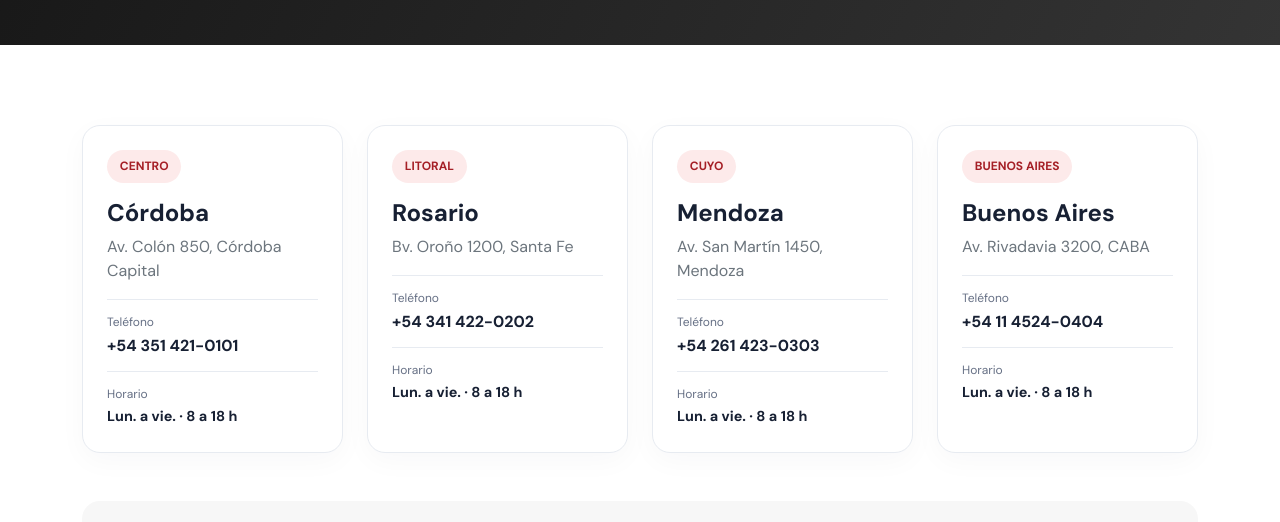
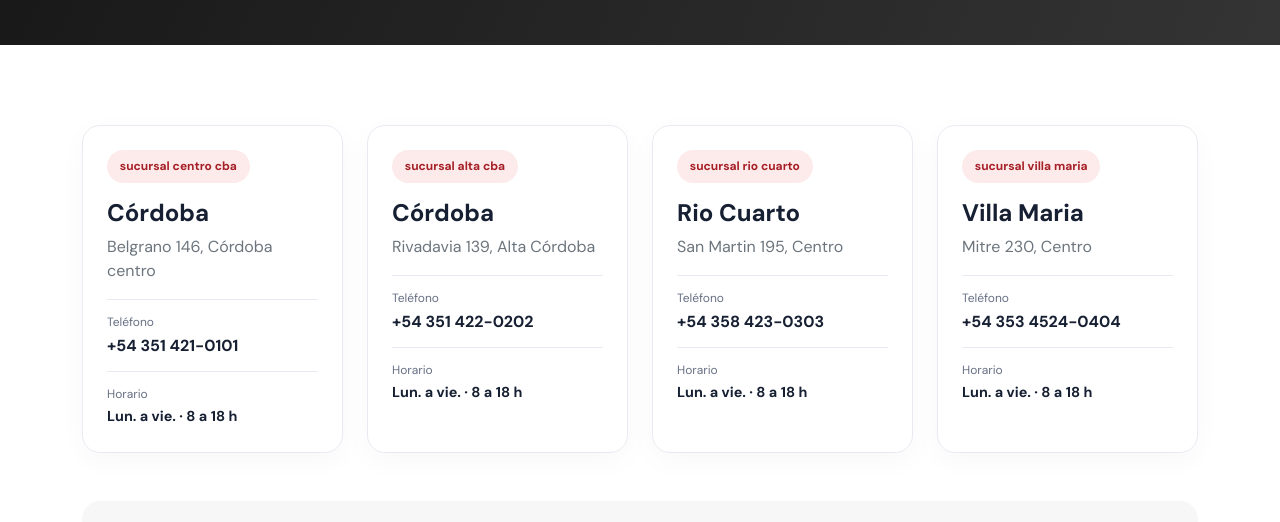
Before and after one commit to LucianoAgustinBognanno-405195/TPI-Programaci-n-II, a plain HTML site: page cecetto_frontend_rojo_negro/cecetto_frontend/contacto.html in a window 1280 px wide. Shown: the part 260-782 px from the top of the page. Drawn offline with nearby package versions, Linux system fonts and the light colour scheme.

Commit message:
Actualizacion de contenido Front

```diff
--- a/cecetto_frontend_rojo_negro/cecetto_frontend/contacto.html
+++ b/cecetto_frontend_rojo_negro/cecetto_frontend/contacto.html
@@ -45,10 +45,10 @@
 </nav>
 <header class="page-header"><div class="container py-5"><span class="eyebrow text-warning">DÓNDE ESTAMOS</span><h1 class="display-4 fw-bold text-white mt-2">Contacto y sucursales</h1><p class="lead text-white-50 mb-0">Elegí la sucursal que te quede más cómoda.</p></div></header>
 <main class="section-padding"><div class="container"><div class="row g-4">
-  <div class="col-md-6 col-lg-3"><article class="branch-card h-100"><span class="branch-tag">CENTRO</span><h2 class="h4 fw-bold mt-3">Córdoba</h2><p class="text-secondary">Av. Colón 850, Córdoba Capital</p><div class="branch-contact"><span>Teléfono</span><a> +54 351 421-0101</a></div><div class="branch-contact"><span>Horario</span><strong>Lun. a vie. · 8 a 18 h</strong></div></article></div>
-  <div class="col-md-6 col-lg-3"><article class="branch-card h-100"><span class="branch-tag">LITORAL</span><h2 class="h4 fw-bold mt-3">Rosario</h2><p class="text-secondary">Bv. Oroño 1200, Santa Fe</p><div class="branch-contact"><span>Teléfono</span><a>+54 341 422-0202</a></div><div class="branch-contact"><span>Horario</span><strong>Lun. a vie. · 8 a 18 h</strong></div></article></div>
-  <div class="col-md-6 col-lg-3"><article class="branch-card h-100"><span class="branch-tag">CUYO</span><h2 class="h4 fw-bold mt-3">Mendoza</h2><p class="text-secondary">Av. San Martín 1450, Mendoza</p><div class="branch-contact"><span>Teléfono</span><a>+54 261 423-0303</a></div><div class="branch-contact"><span>Horario</span><strong>Lun. a vie. · 8 a 18 h</strong></div></article></div>
-  <div class="col-md-6 col-lg-3"><article class="branch-card h-100"><span class="branch-tag">BUENOS AIRES</span><h2 class="h4 fw-bold mt-3">Buenos Aires</h2><p class="text-secondary">Av. Rivadavia 3200, CABA</p><div class="branch-contact"><span>Teléfono</span><a>+54 11 4524-0404</a></div><div class="branch-contact"><span>Horario</span><strong>Lun. a vie. · 8 a 18 h</strong></div></article></div>
+  <div class="col-md-6 col-lg-3"><article class="branch-card h-100"><span class="branch-tag">sucursal centro cba</span><h2 class="h4 fw-bold mt-3">Córdoba</h2><p class="text-secondary">Belgrano 146, Córdoba centro</p><div class="branch-contact"><span>Teléfono</span><a> +54 351 421-0101</a></div><div class="branch-contact"><span>Horario</span><strong>Lun. a vie. · 8 a 18 h</strong></div></article></div>
+  <div class="col-md-6 col-lg-3"><article class="branch-card h-100"><span class="branch-tag">sucursal alta cba</span><h2 class="h4 fw-bold mt-3">Córdoba</h2><p class="text-secondary">Rivadavia 139, Alta Córdoba</p><div class="branch-contact"><span>Teléfono</span><a>+54 351 422-0202</a></div><div class="branch-contact"><span>Horario</span><strong>Lun. a vie. · 8 a 18 h</strong></div></article></div>
+  <div class="col-md-6 col-lg-3"><article class="branch-card h-100"><span class="branch-tag">sucursal rio cuarto</span><h2 class="h4 fw-bold mt-3">Rio Cuarto</h2><p class="text-secondary">San Martin 195, Centro</p><div class="branch-contact"><span>Teléfono</span><a>+54 358 423-0303</a></div><div class="branch-contact"><span>Horario</span><strong>Lun. a vie. · 8 a 18 h</strong></div></article></div>
+  <div class="col-md-6 col-lg-3"><article class="branch-card h-100"><span class="branch-tag">sucursal villa maria</span><h2 class="h4 fw-bold mt-3">Villa Maria</h2><p class="text-secondary">Mitre 230, Centro</p><div class="branch-contact"><span>Teléfono</span><a>+54 353 4524-0404</a></div><div class="branch-contact"><span>Horario</span><strong>Lun. a vie. · 8 a 18 h</strong></div></article></div>
 </div><div class="contact-note mt-5"><div><h2 class="h4 fw-bold mb-1">¿Tenés alguna consulta?</h2><p class="text-secondary mb-0">Comunicate con la sucursal correspondiente para recibir información.</p></div><a class="btn btn-dark" href="mailto:info@cecchetto.example">Enviar un correo</a></div><p class="small text-secondary mt-3">Nota: sucursales, direcciones y teléfonos son datos ficticios de ejemplo para el trabajo práctico.</p></div></main>
 <footer class="site-footer"><div class="container d-flex flex-column flex-md-row justify-content-between gap-2"><span>© 2026 Cecchetto. Todos los derechos reservados.</span><a href="index.html">Volver al inicio</a></div></footer>
 <script src="https://cdn.jsdelivr.net/npm/bootstrap@5.3.3/dist/js/bootstrap.bundle.min.js"></script>
```
Also changed, not shown: cecetto_frontend_rojo_negro/cecetto_frontend/nosotros.html (+1 -1 lines), cecetto_frontend_rojo_negro/cecetto_frontend/img/Captura de pantalla 2026-11-19 203348.png (added).
